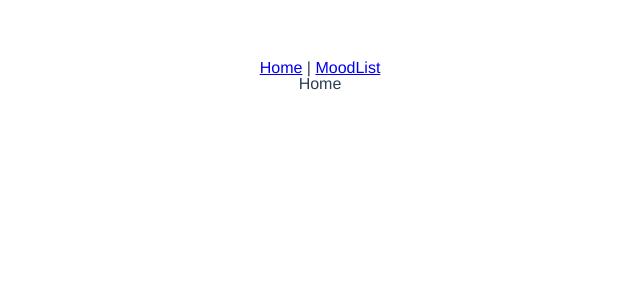
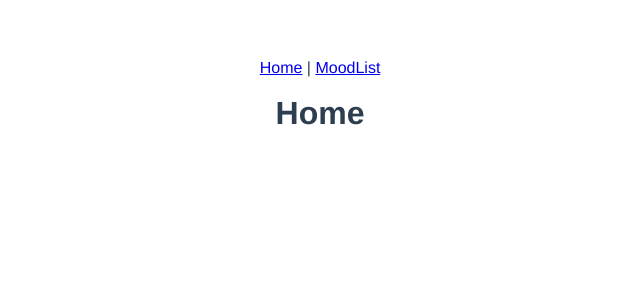
Before and after one commit to saxzvs/happy-jar-FE, a Vue app: page / in a window 1280 px wide. Shown: the top 300 px of the page, without its empty margins (320-960 px from the left). Built offline with nearby package versions, Linux system fonts and the light colour scheme.

Commit message:
Fix. 제목 태그 폰트 & 크기 유지되도록 reset.scss 수정.
- h1, h2, h3, h4, h5, h6 Tags

```diff
--- a/src/style/reset.scss
+++ b/src/style/reset.scss
@@ -4,7 +4,7 @@
 */
 
 html, body, div, span, applet, object, iframe,
-h1, h2, h3, h4, h5, h6, p, blockquote, pre,
+p, blockquote, pre,
 a, abbr, acronym, address, big, cite, code,
 del, dfn, em, img, ins, kbd, q, s, samp,
 small, strike, strong, sub, sup, tt, var,
```
